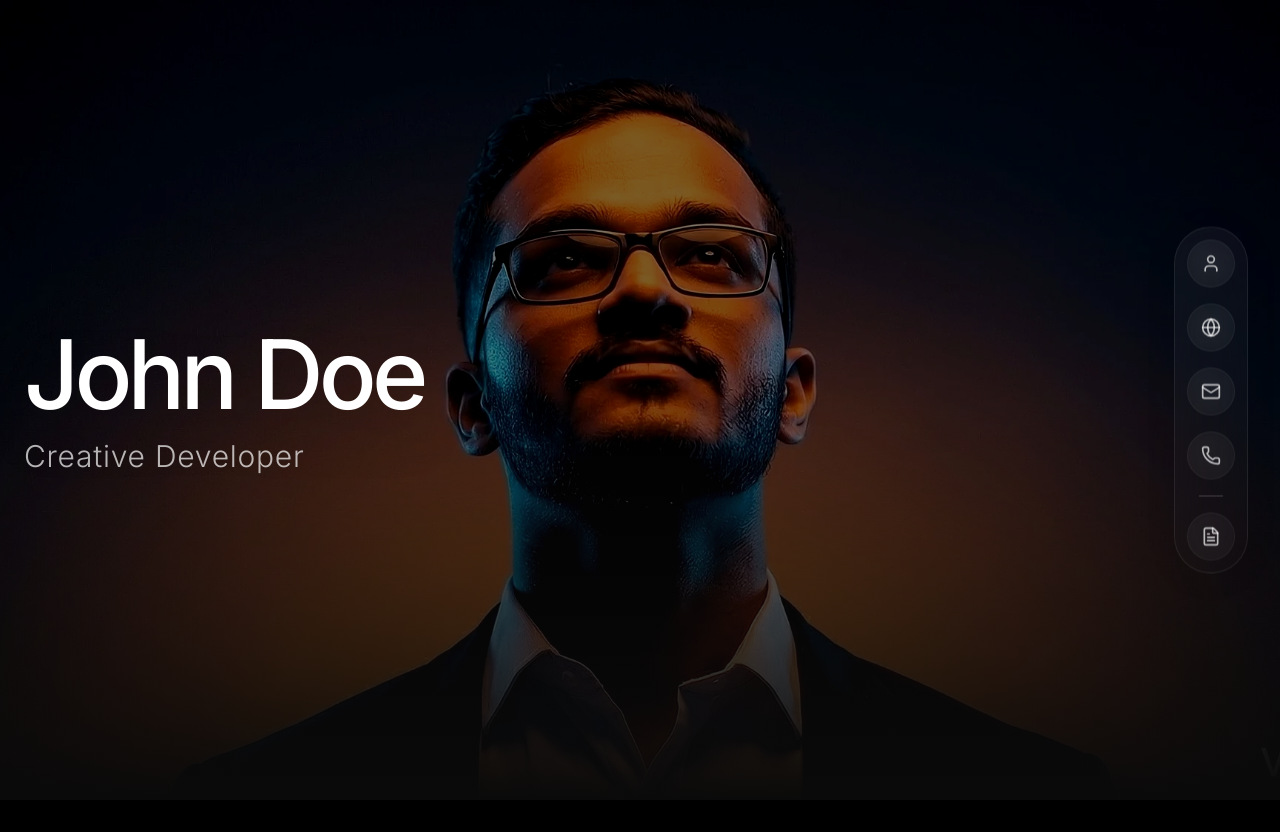
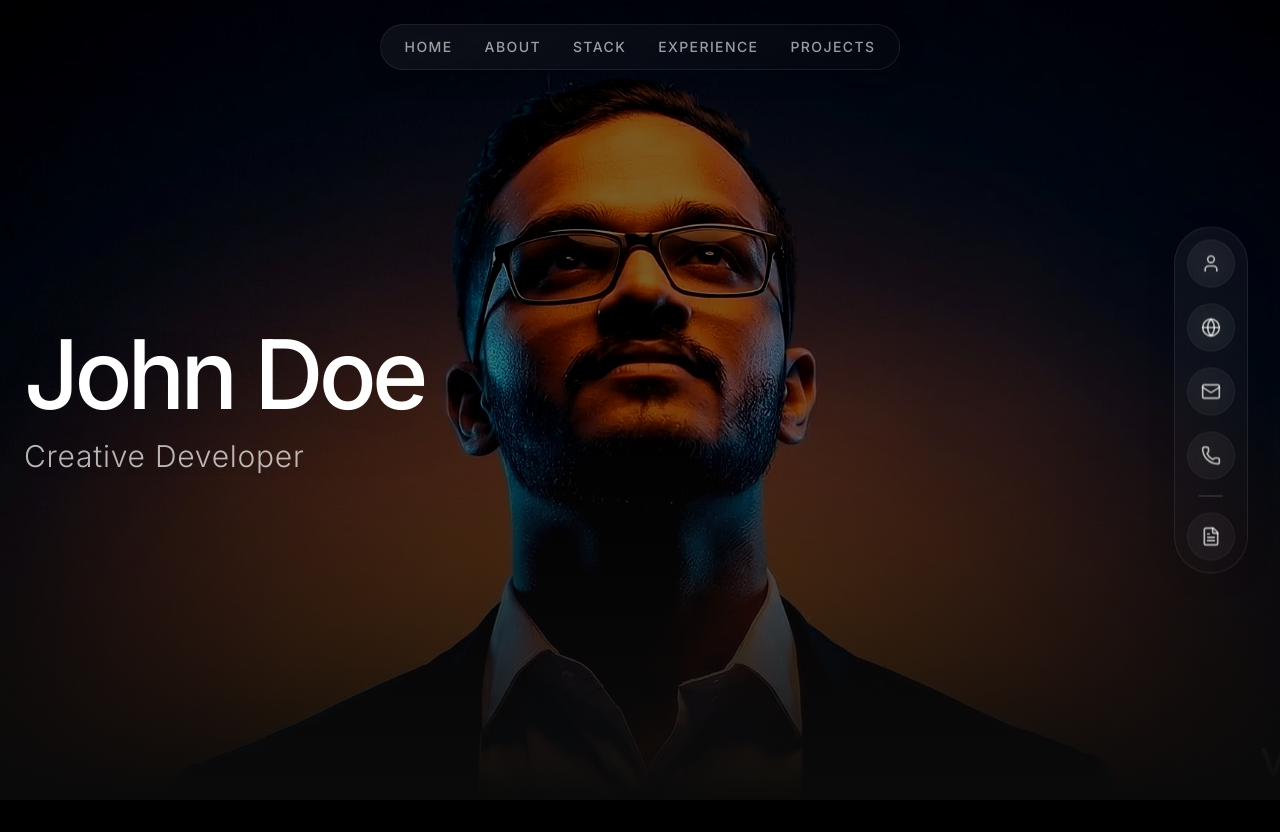
Before and after one commit to SHASHI4368/Portfolio, a Next.js app: page / in a window 1280 px wide. Shown: the top 832 px of the page. Built offline with nearby package versions, Linux system fonts and the light colour scheme.

Commit message:
header added

```diff
--- a/src/app/page.tsx
+++ b/src/app/page.tsx
@@ -3,6 +3,7 @@
 import { useEffect, useState } from "react";
 import Lenis from "lenis";
 import { Loader } from "@/components/layout/Loader";
+import { Header } from "@/components/layout/Header";
 import { FloatingDock } from "@/components/layout/FloatingDock";
 import { ScrollyCanvas } from "@/components/canvas/ScrollyCanvas";
 import { AboutMe } from "@/components/sections/AboutMe";
@@ -44,15 +45,15 @@ export default function Home() {
     <main className="bg-background min-h-screen text-white">
       {!isLoaded && <Loader onLoadComplete={() => setIsLoaded(true)} />}
 
-      {/* Main Content (only visible after loading is complete to prevent scroll jumping and ensure clean initialization) */}
       <div className={`transition-opacity duration-1000 ${isLoaded ? "opacity-100" : "opacity-0 h-screen overflow-hidden"}`}>
-        <ScrollyCanvas />
-        <AboutMe />
-        <TechStack />
-        <ExperienceTimeline />
-        <EducationTimeline />
-        <ProjectShowcase />
-        <Certificates />
+        <Header />
+        <div id="home"><ScrollyCanvas /></div>
+        <div id="about"><AboutMe /></div>
+        <div id="stack"><TechStack /></div>
+        <div id="experience"><ExperienceTimeline /></div>
+        <div id="education"><EducationTimeline /></div>
+        <div id="projects"><ProjectShowcase /></div>
+        <div id="certificates"><Certificates /></div>
         <Footer />
         <FloatingDock />
       </div>
--- /dev/null
+++ b/src/components/layout/Header.tsx
@@ -0,0 +1,43 @@
+"use client";
+
+import { motion } from "framer-motion";
+
+const NAV_LINKS = [
+  { name: "Home", href: "#home" },
+  { name: "About", href: "#about" },
+  { name: "Stack", href: "#stack" },
+  { name: "Experience", href: "#experience" },
+  { name: "Projects", href: "#projects" },
+];
+
+export function Header() {
+  const handleScroll = (e: React.MouseEvent<HTMLAnchorElement>, href: string) => {
+    e.preventDefault();
+    const target = document.querySelector(href);
+    if (target) {
+      target.scrollIntoView({ behavior: "smooth" });
+    }
+  };
+
+  return (
+    <motion.header
+      initial={{ opacity: 0, y: -20 }}
+      animate={{ opacity: 1, y: 0 }}
+      transition={{ duration: 0.8, delay: 0.5 }}
+      className="fixed top-0 left-0 right-0 z-50 flex justify-center py-6 px-4 pointer-events-none"
+    >
+      <nav className="glass-card rounded-full px-6 py-3 flex items-center gap-6 md:gap-8 pointer-events-auto">
+        {NAV_LINKS.map((link) => (
+          <a
+            key={link.name}
+            href={link.href}
+            onClick={(e) => handleScroll(e, link.href)}
+            className="text-xs md:text-sm font-medium tracking-widest uppercase text-white/60 hover:text-white transition-colors"
+          >
+            {link.name}
+          </a>
+        ))}
+      </nav>
+    </motion.header>
+  );
+}
```
